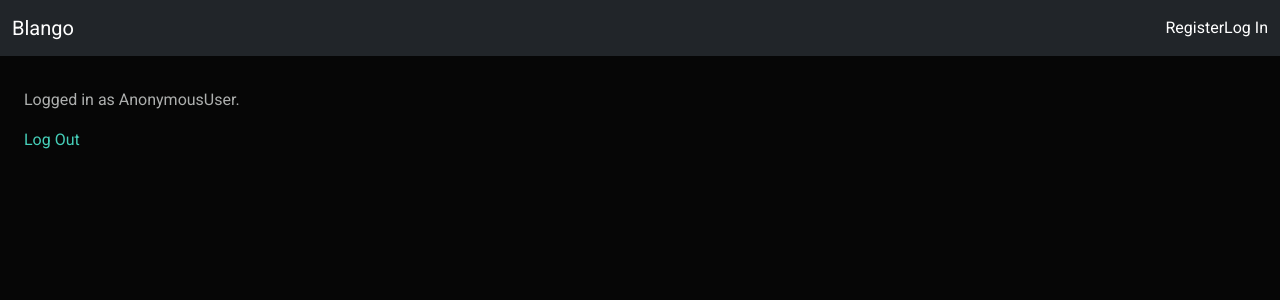
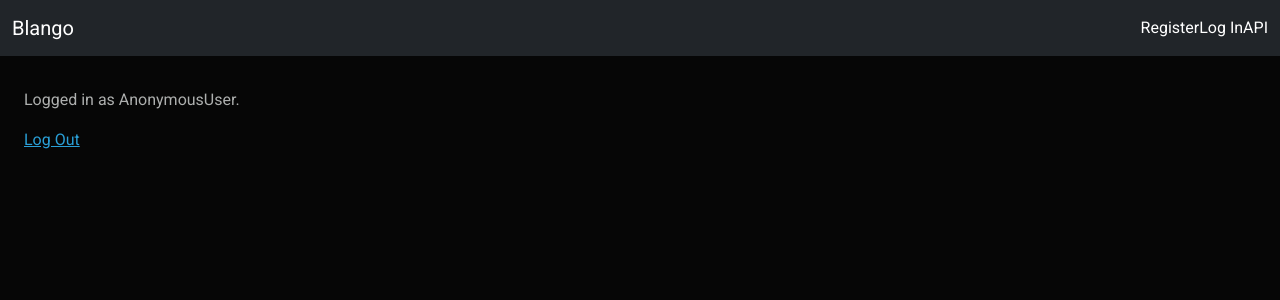
Before and after one commit to athenaweb629/django-advanced-blog-app, a Django app: template blango_auth/templates/blango_auth/profile.html in a window 1280 px wide. Shown: the top 300 px of the page. Run offline with Django 3.2, Linux system fonts and the light colour scheme; the template is opened without the code that fills it, so the values that code supplies are empty; parts of the project's set-up code (start-up, migrations or seed data) failed here and were passed over.

Commit message:
Minor UI Changes

```diff
--- a/blog/templates/base.html
+++ b/blog/templates/base.html
@@ -14,31 +14,46 @@
        nav {
          background-color: #212529 !important;
        }
-       nav a{
-         color: white !important;
+       .txt-w {
+         color: #fff;
        }
-       a{
-         color: #46cfb9 !important;
-         text-decoration: none !important;
+       .txt-w:hover {
+         color: #C2C2C2;
+        }
+       .txt-bc {
+         color: #1f9d8b;
+         text-decoration: none;
+       }
+       .txt-bc:hover {
+         color: #2bc7b1;
+       }
+
+       .txt-cb {
+         color: #8143fb;
+         text-decoration: none;
+       }
+       .txt-cb:hover {
+         color: #9c6aff;
+       }
+
+       .text-indigo {
+         color: #5049c4;
+       }
   </style>
   </head>
-  <style>
-    .txt-offwhite {
-      color: #dbe9e9;
-    }
-  </style>
   <body>
-    <nav class="navbar navbar-expand-lg navbar-dark">
+    <nav class="navbar navbar-expand-lg navbar-dark txt-w">
     <div class="container-fluid">
         <a class="navbar-brand" href="/">Blango</a>
         <div class="d-flex">
             {% if request.user.is_active %}
-                <a class="nav-link txt-offwhite" href="{% url "profile" %}">Profile</a>
-                <a class="nav-link txt-offwhite" href="{% url "logout" %}">Log Out</a>
+                <a class="nav-link txt-w" href="{% url "profile" %}">Profile</a>
+                <a class="nav-link txt-w" href="{% url "logout" %}">Log Out</a>
               {% else %}
-                <a class="nav-link txt-offwhite" href="{% url "django_registration_register" %}">Register</a>
-                <a class="nav-link txt-offwhite" href="{% url "login" %}">Log In</a>
+                <a class="nav-link txt-w" href="{% url "django_registration_register" %}">Register</a>
+                <a class="nav-link txt-w" href="{% url "login" %}">Log In</a>
               {% endif %}
+                <a class="nav-link txt-w" href="{% url "api_post_list" %}">API</a>
         </div>
     </div>
   </nav>
--- a/blog/templates/blog/index.html
+++ b/blog/templates/blog/index.html
@@ -10,7 +10,7 @@
             <p>{{ post.summary }}</p>
             <p>
                 ({{ post.content|wordcount }} words)
-                <a href="{% url "blog-post-detail" post.slug %}">Read More</a
+                <a href="{% url "blog-post-detail" post.slug %}" class="txt-bc">Read More</a
             </p>
         {% endcol %}
     {% endrow %}
--- a/blog/templatetags/blog_extras.py
+++ b/blog/templatetags/blog_extras.py
@@ -29,7 +29,7 @@ def author_details(author, current_user):
         name = f"{author.username}"
 
     if author.email:
-        prefix = format_html('<a href="mailto:{}">', author.email)
+        prefix = format_html('<a href="mailto:{}" class="txt-cb">', author.email)
         suffix = format_html("</a>")
     else:
         prefix = ""
```
Also changed, not shown: db.sqlite3.
